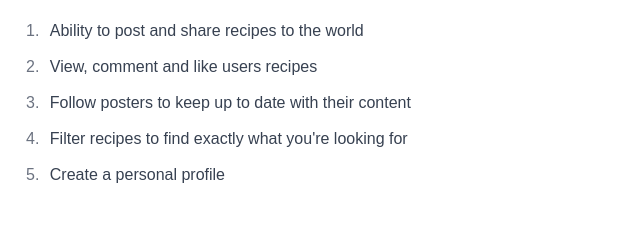
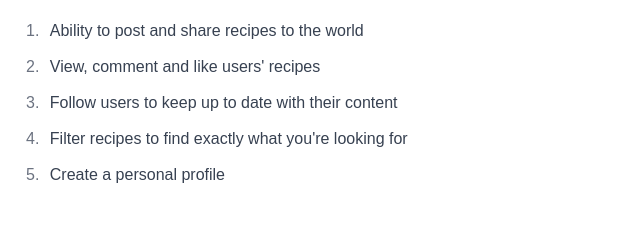
Before and after one commit to robbatr0n/robbarton.dev, a Gatsby site: page /projects/recipez in a window 1280 px wide. Shown: the part 423-653 px from the top of the page, 333-973 px from the left. Built offline with nearby package versions, Linux system fonts and the light colour scheme; Gatsby itself is replaced by a stand-in of ours; a web font is replaced by a local one.

Commit message:
fixed typos

```diff
--- a/content/projects/recipez.md
+++ b/content/projects/recipez.md
@@ -24,7 +24,7 @@ Built on ASP.NET with a SQL database, Entity Framework and a React based front-e
 Features Include:
 
 1. Ability to post and share recipes to the world
-2. View, comment and like users recipes
-3. Follow posters to keep up to date with their content
+2. View, comment and like users' recipes
+3. Follow users to keep up to date with their content
 4. Filter recipes to find exactly what you're looking for
 5. Create a personal profile
```
